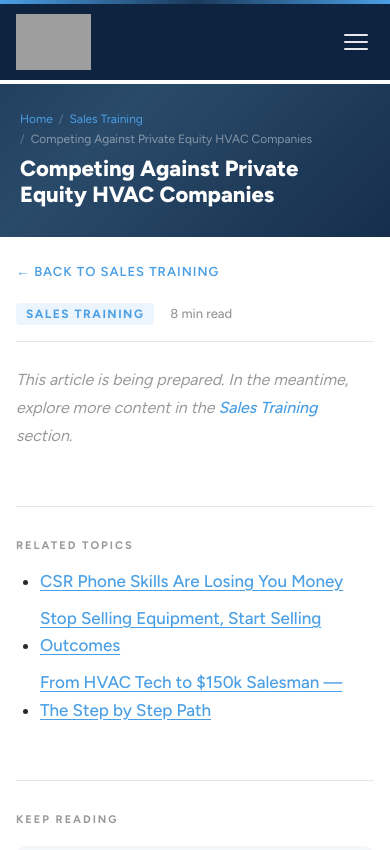
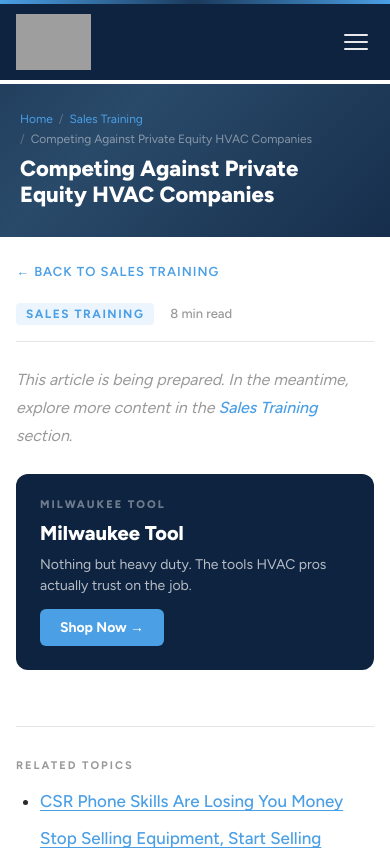
Before and after one commit to Ishack94/HVAC-sales-master, a React (Vite) app: page /sales/competing-against-private-equity in a window 390 px wide. Shown: the top 850 px of the page. Built offline with nearby package versions, Linux system fonts and the light colour scheme; grey boxes are pictures that could not be loaded.

Commit message:
Replace Dino Quote with Milwaukee Tool, add mobile ad banner

```diff
--- a/src/components/Layout/Sidebar.jsx
+++ b/src/components/Layout/Sidebar.jsx
@@ -7,7 +7,7 @@ const milwaukeeBox = {
   id: 'milwaukee',
   title: 'Milwaukee Tool',
   desc: 'Nothing but heavy duty. The tools HVAC pros actually trust on the job.',
-  btn: 'Learn More →',
+  btn: 'Shop Now →',
   watermark: 'MILWAUKEE TOOL',
   height: 140,
   href: 'https://www.milwaukeetool.com',
--- /dev/null
+++ b/src/components/UI/MilwaukeeAd.jsx
@@ -0,0 +1,20 @@
+import React from 'react'
+import styles from './MilwaukeeAd.module.css'
+
+export default function MilwaukeeAd({ className }) {
+  return (
+    <div className={`${styles.card} ${className || ''}`}>
+      <span className={styles.label}>MILWAUKEE TOOL</span>
+      <h4 className={styles.title}>Milwaukee Tool</h4>
+      <p className={styles.desc}>Nothing but heavy duty. The tools HVAC pros actually trust on the job.</p>
+      <a
+        href="https://www.milwaukeetool.com"
+        target="_blank"
+        rel="noopener noreferrer"
+        className={styles.btn}
+      >
+        Shop Now →
+      </a>
+    </div>
+  )
+}
--- /dev/null
+++ b/src/components/UI/MilwaukeeAd.module.css
@@ -0,0 +1,52 @@
+.card {
+  background: #0e2340;
+  border-radius: 12px;
+  padding: 24px;
+  margin: 24px 0;
+}
+
+.label {
+  display: block;
+  font-family: 'Figtree', sans-serif;
+  font-size: 11px;
+  font-weight: 800;
+  letter-spacing: 2px;
+  text-transform: uppercase;
+  color: rgba(255, 255, 255, 0.4);
+  margin-bottom: 10px;
+}
+
+.title {
+  font-family: 'Figtree', sans-serif;
+  font-size: 20px;
+  font-weight: 800;
+  color: #ffffff;
+  margin: 0 0 8px;
+  line-height: 1.25;
+}
+
+.desc {
+  font-family: 'Figtree', sans-serif;
+  font-size: 14px;
+  color: rgba(255, 255, 255, 0.7);
+  line-height: 1.55;
+  margin: 0;
+}
+
+.btn {
+  display: inline-block;
+  margin-top: 12px;
+  padding: 10px 20px;
+  font-family: 'Figtree', sans-serif;
+  font-size: 14px;
+  font-weight: 700;
+  color: #ffffff;
+  background: #4a9fe5;
+  border-radius: 6px;
+  text-decoration: none;
+  transition: background 0.2s ease;
+}
+
+.btn:hover {
+  background: #3a8cd0;
+}
--- a/src/pages/ArticlePage.jsx
+++ b/src/pages/ArticlePage.jsx
@@ -5,6 +5,7 @@ import Banner from '../components/Layout/Banner'
 import Sidebar from '../components/Layout/Sidebar'
 import Newsletter from '../components/Home/Newsletter'
 import ReadingProgress from '../components/UI/ReadingProgress'
+import MilwaukeeAd from '../components/UI/MilwaukeeAd'
 import headshotSrc from '../assets/headshot.png'
 import { getArticleTitle, salesArticles, proArticles, learnArticles } from '../utils/articleData'
 import { articleContent } from '../utils/articleContent'
@@ -255,6 +256,8 @@ export default function ArticlePage({ section }) {
             )}
           </div>
 
+          <MilwaukeeAd className={styles.milwaukeeAd} />
+
           {relatedTopics.length > 0 && (
             <div className={styles.relatedTopics}>
               <p className={styles.relatedTopicsLabel}>Related Topics</p>
--- a/src/pages/ArticlePage.module.css
+++ b/src/pages/ArticlePage.module.css
@@ -412,6 +412,10 @@
   text-decoration: underline;
 }
 
+.milwaukeeAd {
+  display: none;
+}
+
 /* Mobile */
 @media (max-width: 860px) {
   .layout {
@@ -443,6 +447,10 @@
     font-size: 17px;
     padding-left: 18px;
   }
+
+  .milwaukeeAd {
+    display: block;
+  }
 }
 
 @media (max-width: 480px) {
--- a/src/pages/Home.jsx
+++ b/src/pages/Home.jsx
@@ -5,6 +5,7 @@ import Banner from '../components/Layout/Banner'
 import Sidebar from '../components/Layout/Sidebar'
 import { salesArticles, proArticles } from '../utils/articleData'
 import { trackEvent } from '../utils/analytics'
+import MilwaukeeAd from '../components/UI/MilwaukeeAd'
 import headshotSrc from '../assets/headshot.png'
 import styles from './Home.module.css'
 
@@ -325,6 +326,8 @@ export default function Home() {
               <p>HVAC Sales Master was built by someone who's been in the trades — not a marketing agency, not a content mill. Every article comes from real experience in the field: running service calls, sitting at kitchen tables, handling objections, and training other techs.</p>
               <p><strong>No fluff. Just what actually works.</strong></p>
 
+              <MilwaukeeAd className={styles.milwaukeeAd} />
+
               <h2>Get Better at HVAC Sales Every Week</h2>
               <p>Real strategies from the field. No fluff. No spam.</p>
 
--- a/src/pages/Home.module.css
+++ b/src/pages/Home.module.css
@@ -408,6 +408,10 @@
   margin-top: 16px;
 }
 
+.milwaukeeAd {
+  display: none;
+}
+
 @media (max-width: 860px) {
   .layout {
     flex-direction: column;
@@ -469,4 +473,8 @@
   .inlineBtn {
     width: 100%;
   }
+
+  .milwaukeeAd {
+    display: block;
+  }
 }
```
